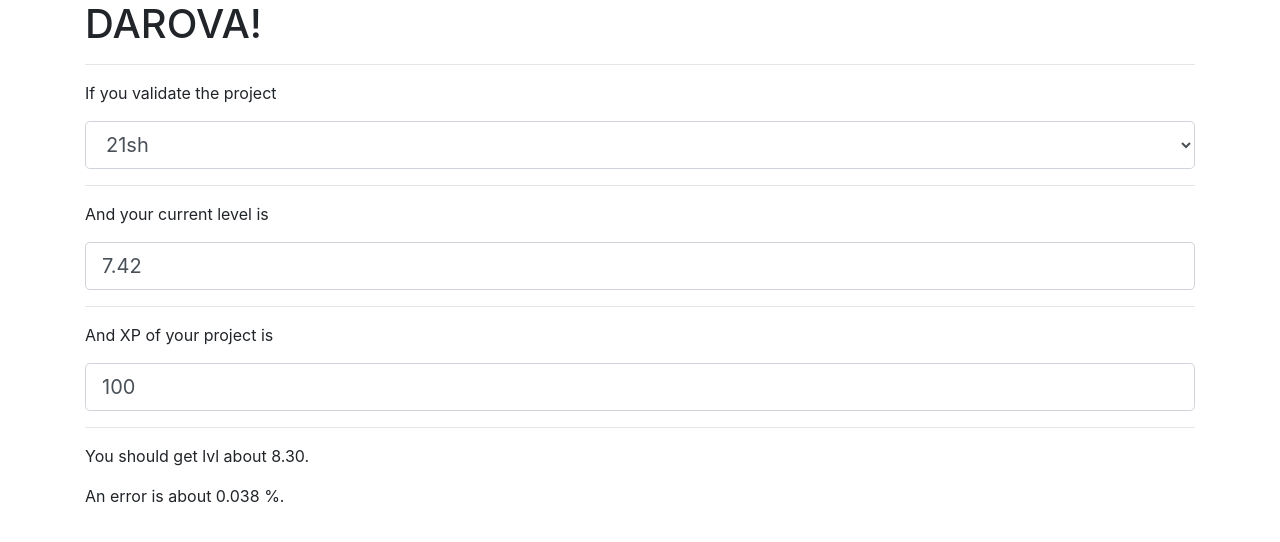
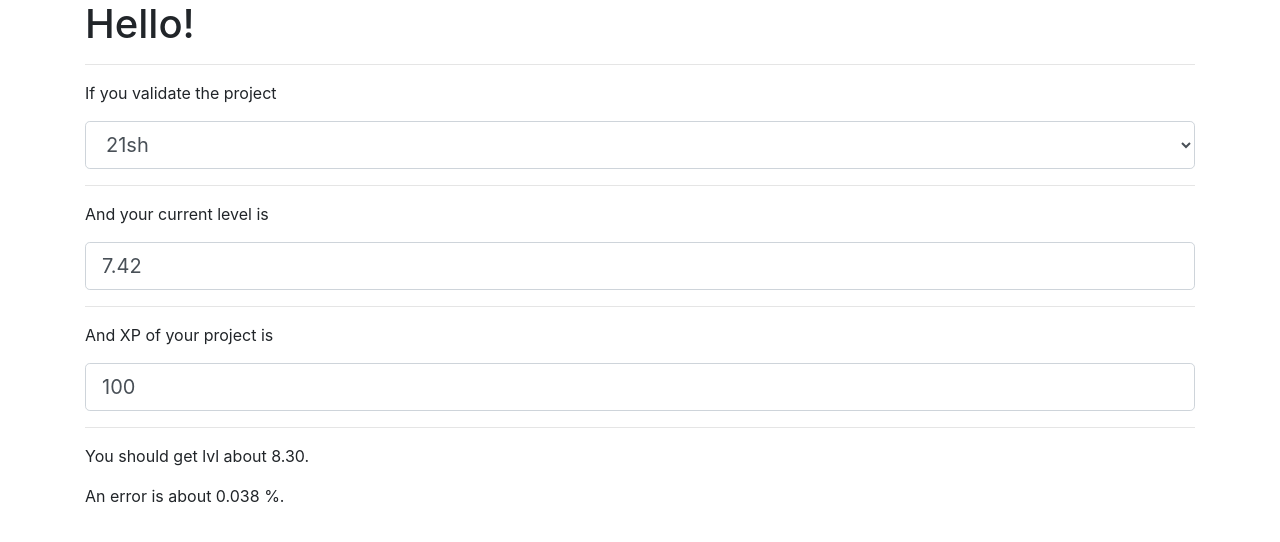
Before and after one commit to tmvnn/21_42calc, a plain HTML site: page index.html in a window 1280 px wide. Drawn offline with nearby package versions, Linux system fonts and the light colour scheme.

Commit message:
wellcome txt change back

```diff
--- a/index.html
+++ b/index.html
@@ -13,7 +13,7 @@
   </head>
   <body>
     <div class="container">
-      <h1>DAROVA!</h1>
+      <h1>Hello!</h1>
       <hr>
       <p>If you validate the project</p>
       <select id="projects" class="form-control form-control-lg">
```
